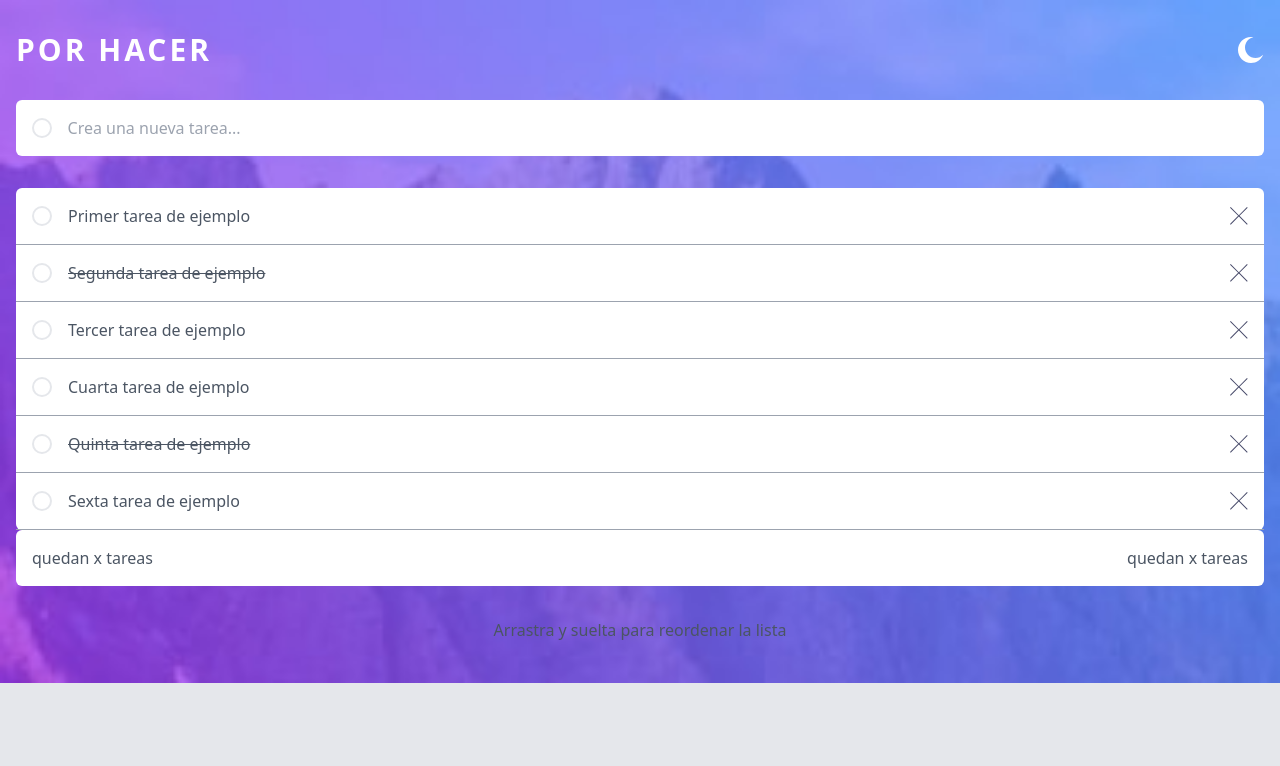
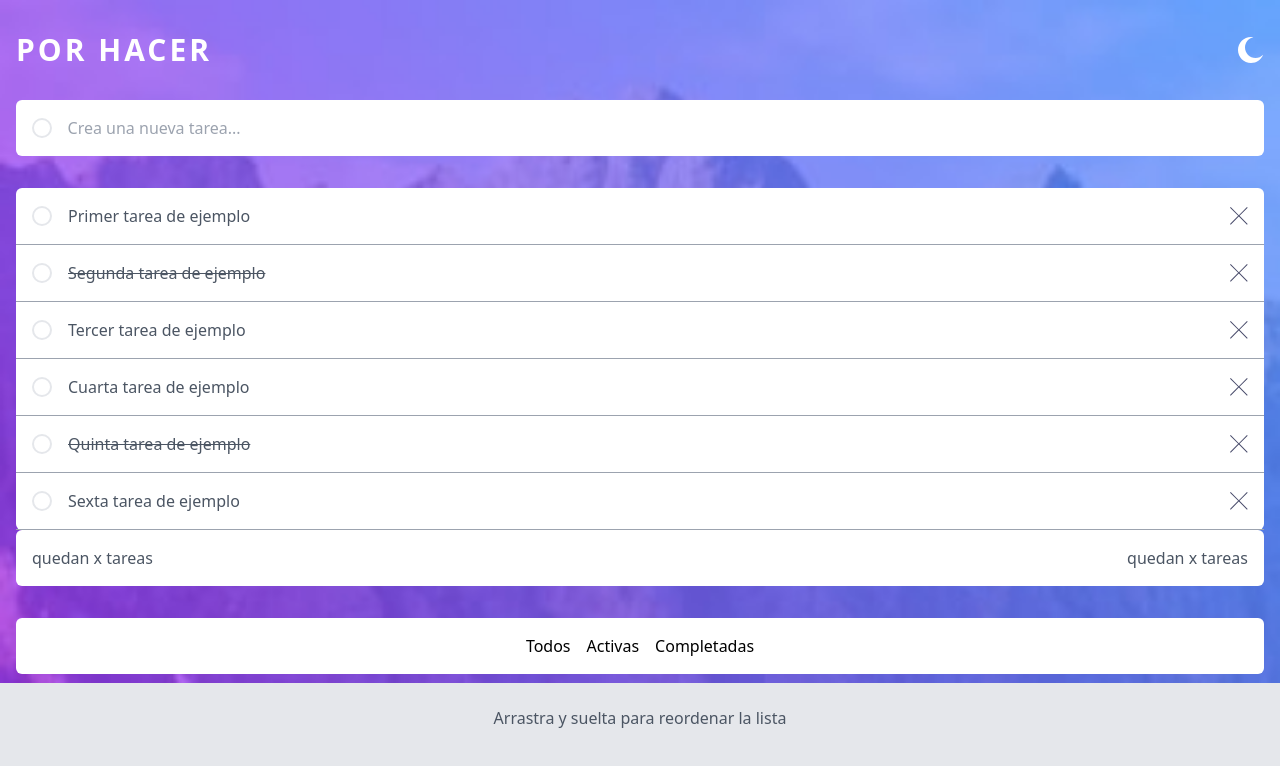
Before and after one commit to andychavez95/PorHacer-ReactApp, a React (Vite) app: page / in a window 1280 px wide. Shown: the top 766 px of the page. Built offline with nearby package versions, Linux system fonts and the light colour scheme.

Commit message:
UI para operaciones con tareas

```diff
--- a/src/App.jsx
+++ b/src/App.jsx
@@ -4,6 +4,7 @@ import FormTask from "./components/tasks/FormTask";
 import ListTasks from "./components/tasks/ListTasks";
 import CounterTasks from "./components/tasks/CounterTasks";
 import Footer from "./components/Footer";
+import OperationsTasks from "./components/tasks/OperationsTasks";
 
 const initialTask = [
     {
@@ -80,6 +81,7 @@ const App = () => {
                     {/* Contador de tareas */}
                     <CounterTasks />
                     {/* Operaciones con la lista de tareas. */}
+                    <OperationsTasks />
                 </main>
                 <Footer/>
             </div>
--- /dev/null
+++ b/src/components/tasks/OperationsTasks.jsx
@@ -0,0 +1,13 @@
+const OperationsTasks = () => {
+    return (
+        <section className="container mx-auto mt-8">
+            <div className="flex justify-center gap-4 bg-white rounded-md p-4">
+                <button className="hover:text-blue-600">Todos</button>
+                <button className="hover:text-blue-600">Activas</button>
+                <button className="hover:text-blue-600">Completadas</button>
+            </div>
+        </section>
+    );
+}
+
+export default OperationsTasks;
```
